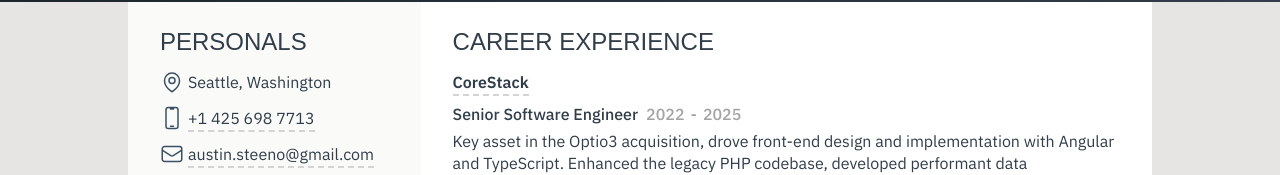
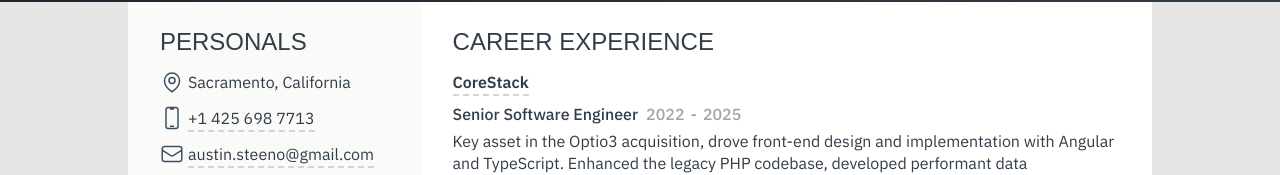
Before and after one commit to Endain/asteeno.dev, a Next.js app: page / in a window 1280 px wide. Shown: the part 256-431 px from the top of the page. Built offline with nearby package versions, Linux system fonts and the light colour scheme; a web font is replaced by a local one.

Commit message:
Update location

```diff
--- a/app/page.tsx
+++ b/app/page.tsx
@@ -49,7 +49,7 @@
                         <div className="flex flex-row space-x-1">
                             <MapPinIcon className="size-6 print:size-5 text-oxford-blue-700"></MapPinIcon>
                             <address className="not-italic">
-                                <div className="mb-3 print:text-sm">Seattle, Washington</div>
+                                <div className="mb-3 print:text-sm">Sacramento, California</div>
                             </address>
                         </div>
 
```
